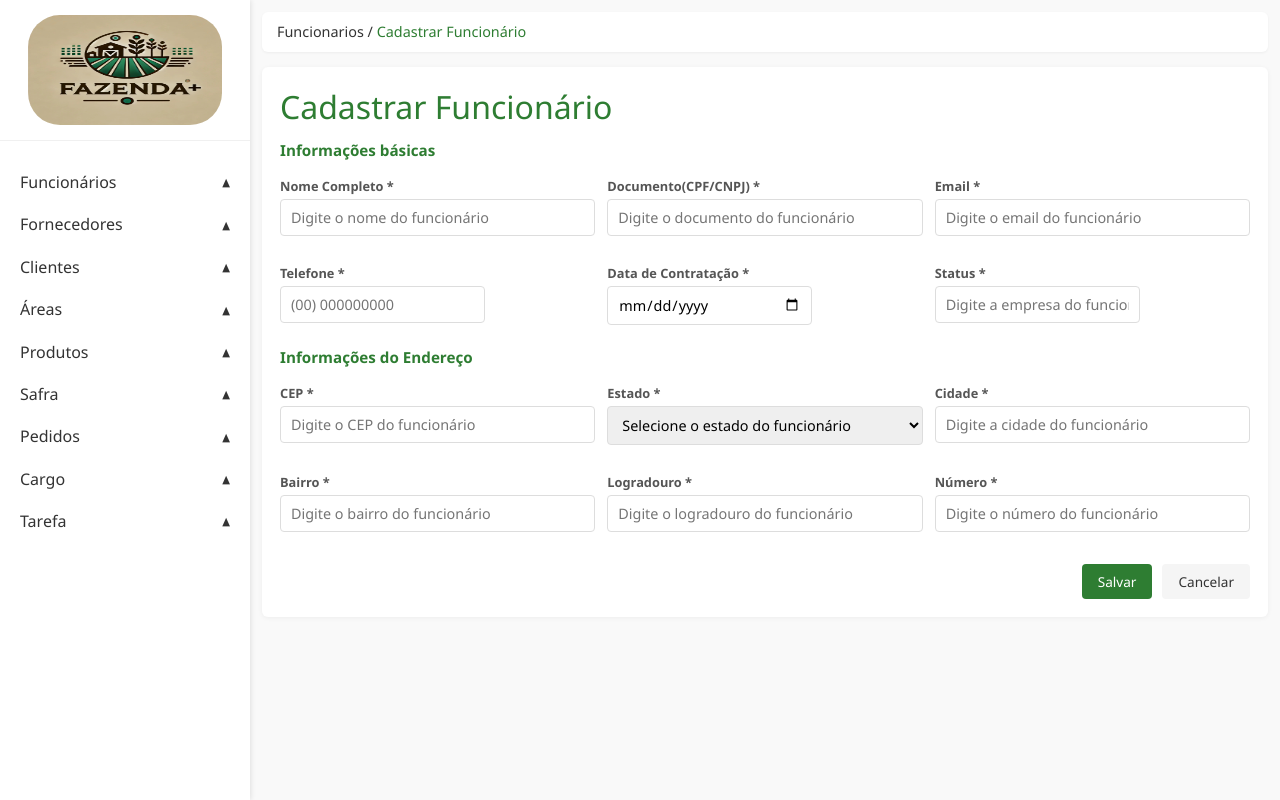
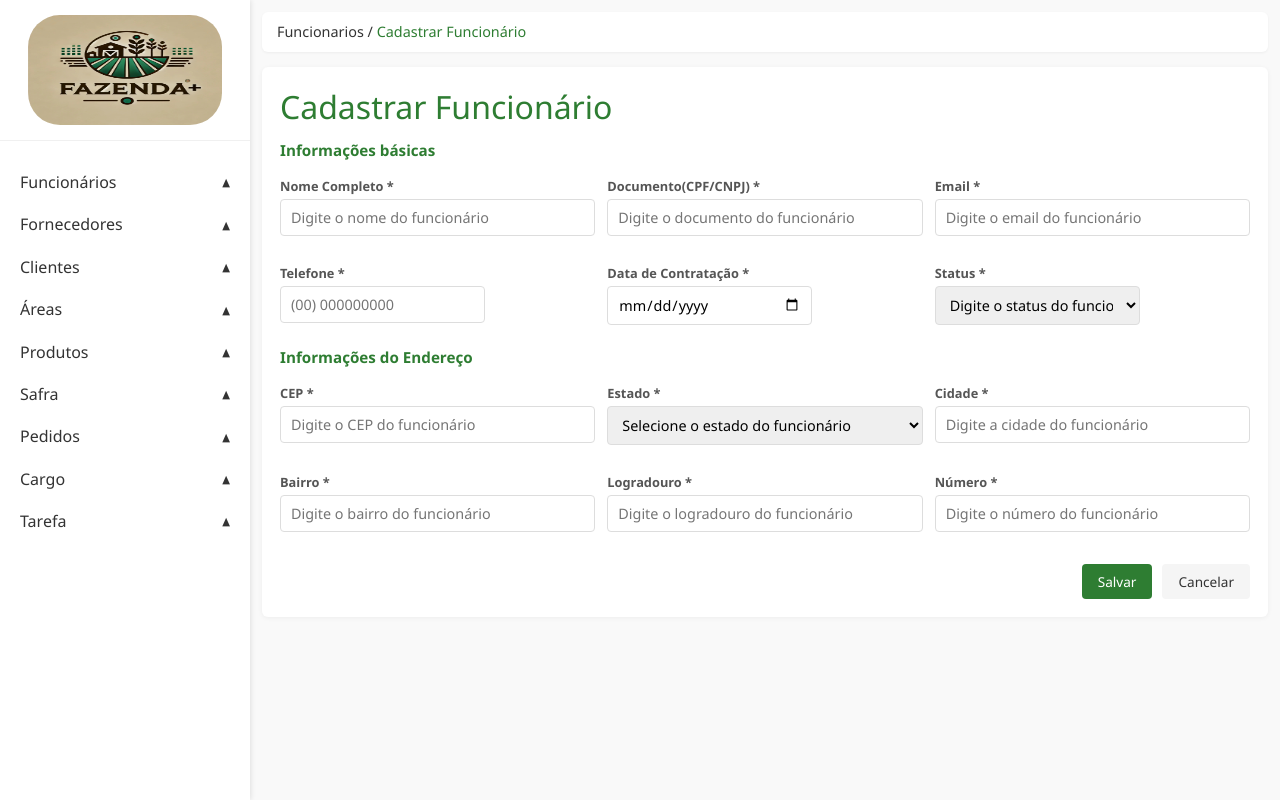
Before and after one commit to Itor-Carlos/projeto-es2-frontend, a React (Create React App) app: page /funcionario/cadastrar in a window 1280 px wide. Built offline with nearby package versions, Linux system fonts and the light colour scheme.

Commit message:
fix: toast show correct message

```diff
--- a/src/pages/funcionario/CadastrarEditarFuncionario.js
+++ b/src/pages/funcionario/CadastrarEditarFuncionario.js
@@ -116,7 +116,15 @@ export const CadastrarEditarFuncionario = () => {
                 setIsToastOpen(true);
             }
         } catch (error) {
-            setToastMessage("Erro ao salvar os dados.");
+            if (error.response) {
+                setToastMessage(error.response.data.message || "Erro ao processar a solicitação.");
+            }
+            else if (error.request) {
+                setToastMessage("Erro de rede: Não foi possível conectar ao servidor.");
+            }
+            else {
+                setToastMessage("Erro inesperado: " + error.message);
+            }
             setToastType("error");
             setIsToastOpen(true);
         }
@@ -131,7 +139,7 @@ export const CadastrarEditarFuncionario = () => {
                 { label: "Email", type: "string", name: "email", placeholder: "Digite o email do funcionário",required: true },
                 { label: "Telefone", type: "string", name: "telefone", placeholder: "(00) 000000000", required: true, style: { width: "65%" } },
                 { label: "Data de Contratação", type: "date", name: "contratacao",required: true, style: { width: "65%" } },
-                { label: "Status", type: "string", name: "status", placeholder: "Digite a empresa do funcionário",required: true, style: { width: "65%" } },
+                { label: "Status", type: "select", options: [{label: "Ativo", value: "ativo"}, {label: "Inativo", value: "inativo"}] ,name: "status", placeholder: "Digite o status do funcionário",required: true, style: { width: "65%" } },
             ],
         },
         {
```
